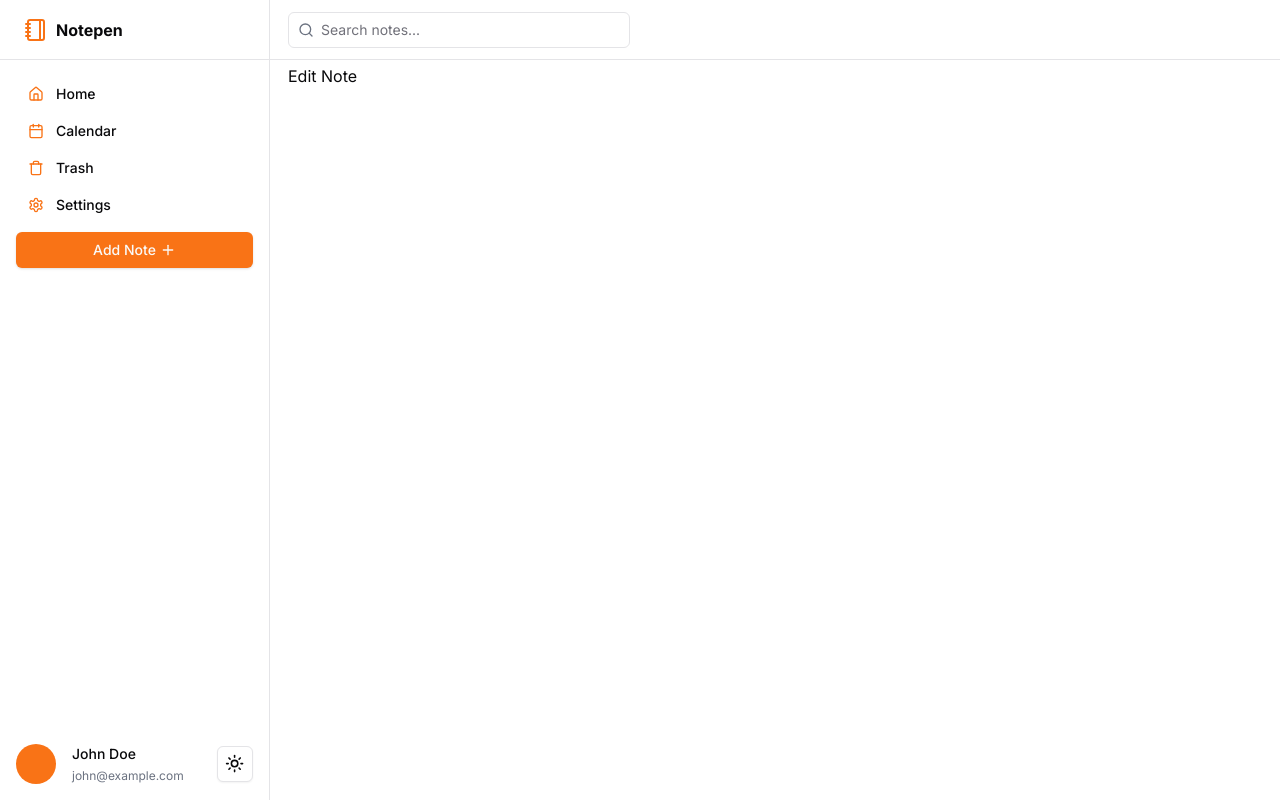
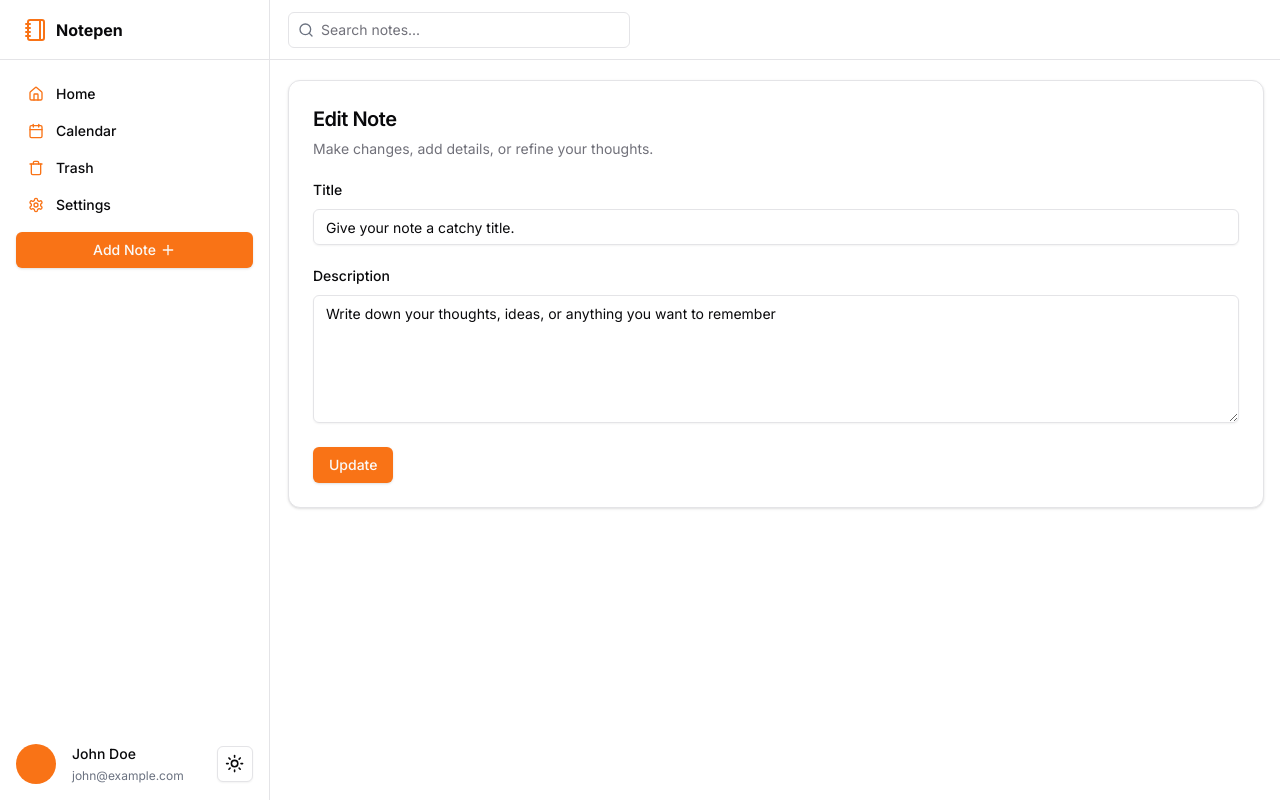
Before and after one commit to MuhammadKaifNazeer/plasio, a Next.js app: page /editnote in a window 1280 px wide. Built offline with nearby package versions, Linux system fonts and the light colour scheme.

Commit message:
completed edit note page ui

```diff
--- a/src/app/editnote/page.tsx
+++ b/src/app/editnote/page.tsx
@@ -1,9 +1,10 @@
+import EditNoteForm from "@/components/EditNoteForm/EditNoteForm";
 import React from "react";
 
 const EditNote = () => {
   return (
     <>
-      <div className="px-4">Edit Note</div>
+      <EditNoteForm />
     </>
   );
 };
--- /dev/null
+++ b/src/components/EditNoteForm/EditNoteForm.tsx
@@ -0,0 +1,63 @@
+import React from "react";
+import {
+  Card,
+  CardContent,
+  CardDescription,
+  CardFooter,
+  CardHeader,
+  CardTitle,
+} from "@/components/ui/card";
+import { Input } from "@/components/ui/input";
+import { Label } from "@/components/ui/label";
+import { Textarea } from "@/components/ui/textarea";
+import { Button } from "@/components/ui/button";
+import Link from "next/link";
+
+const EditNoteForm = () => {
+  return (
+    <>
+      <div className="p-4">
+        <Card>
+          <CardHeader>
+            <CardTitle className="text-xl">
+            Edit Note
+            </CardTitle>
+            <CardDescription>
+              Make changes, add details, or refine your thoughts.
+            </CardDescription>
+          </CardHeader>
+          <CardContent>
+            <form>
+              <div className="grid gap-6">
+                <div className="grid gap-3">
+                  <Label htmlFor="title">Title</Label>
+                  <Input
+                    id="title"
+                    type="text"
+                    className="w-full"
+                    defaultValue="Give your note a catchy title."
+                  />
+                </div>
+                <div className="grid gap-3">
+                  <Label htmlFor="description">Description</Label>
+                  <Textarea
+                    id="description"
+                    className="min-h-32"
+                    defaultValue="Write down your thoughts, ideas, or anything you want to remember"
+                  />
+                </div>
+              </div>
+            </form>
+          </CardContent>
+          <CardFooter className="flex justify-between">
+            <Link href={"#"}>
+              <Button>Update</Button>
+            </Link>
+          </CardFooter>
+        </Card>
+      </div>
+    </>
+  );
+};
+
+export default EditNoteForm;
```
